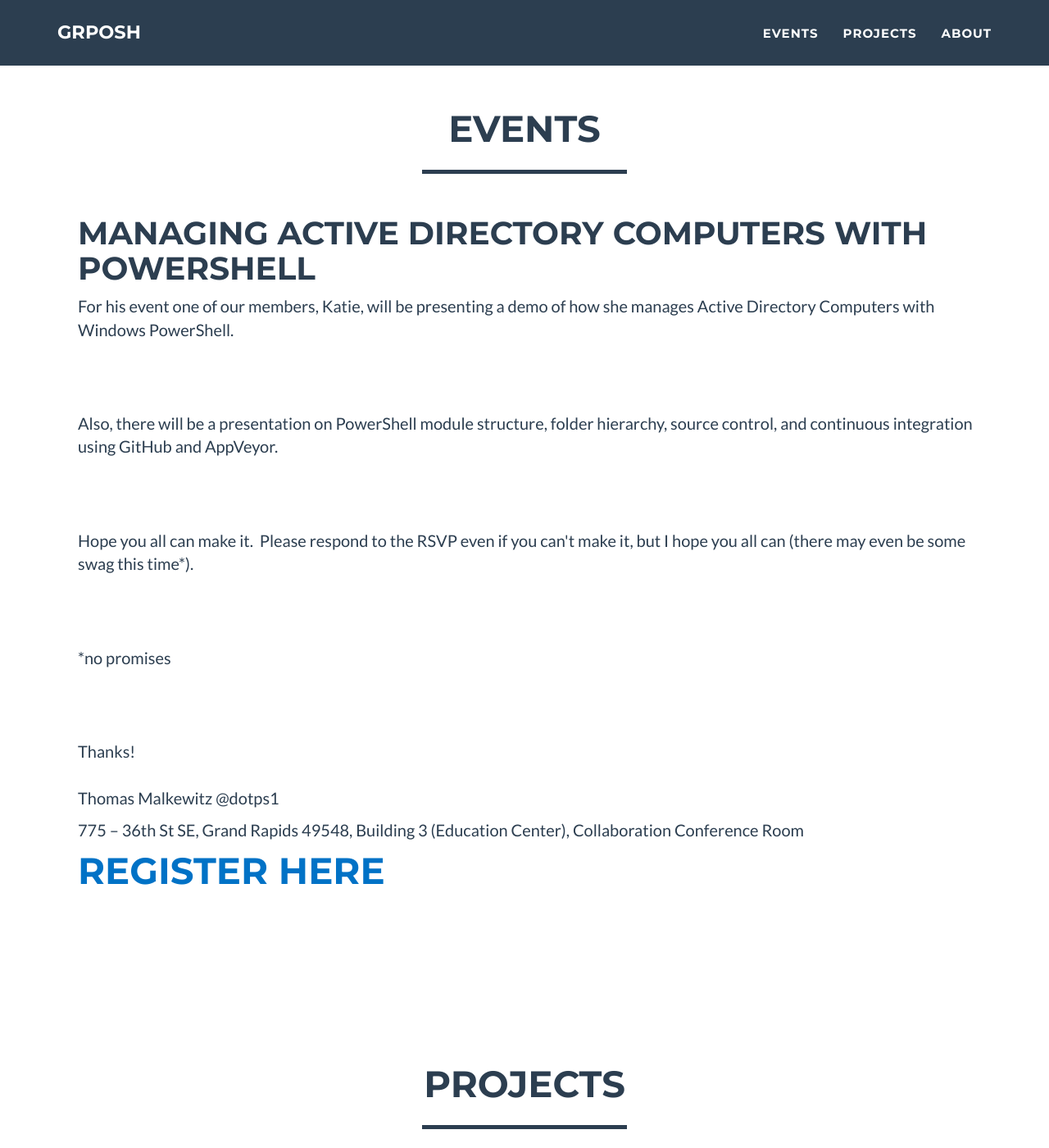
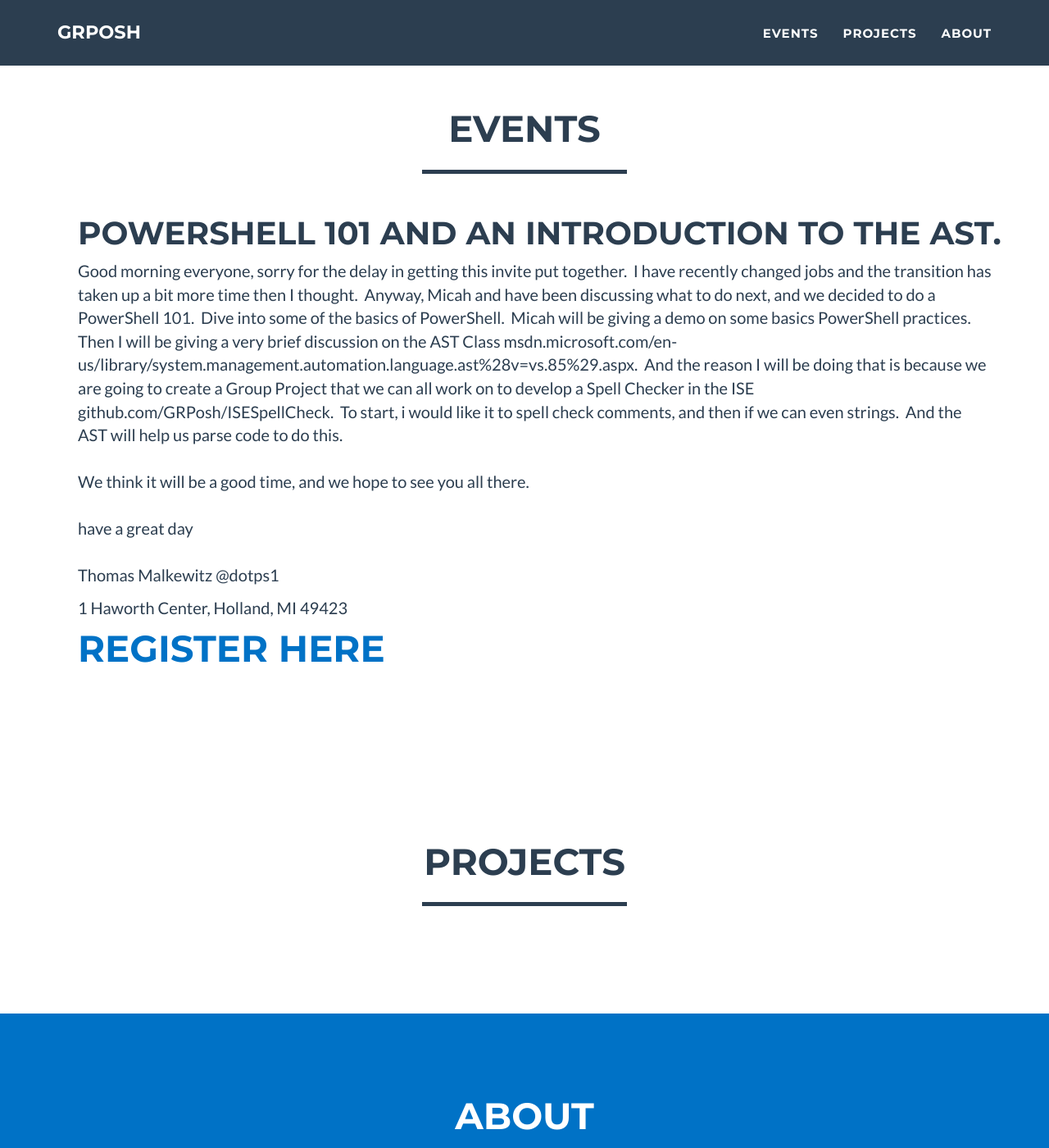
Before and after one commit to GRPosh/GRPosh.github.io, a Jekyll site: the page built from index.html, in a window 1280 px wide and 1400 px high, scrolled down 615 px. Shown: the whole window at 82% size. Built offline with Jekyll 4.4.1, drawn with Linux system fonts in a browser that asks for light colours; nearby versions of some CDN libraries.

Commit message:
Updated Events

```diff
--- a/_data/events.json
+++ b/_data/events.json
@@ -1,28 +1,23 @@
 [{
-    "id":  "http://groupspaces.com/GRPosh/api/events/1054772?alt=json",
-    "title":  "Managing Active Directory Computers with PowerShell",
-    "summary":  "For his event one of our members, Katie, will be presenting a demo of how she manages Active Directory Computers with Windows PowerShell.\u003cbr /\u003e\u003cbr /\u003e \u003cbr /\u003e\u003cbr /\u003eAlso, there will be a presentation on PowerShell module structure, folder hierarchy, source control, and continuous integration using GitHub and AppVeyor.\u003cbr /\u003e\u003cbr /\u003e \u003cbr /\u003e\u003cbr /\u003eHope you all can make it.  Please respond to the RSVP even if you can\u0027t make it, but I hope you all can (there may even be some swag this time*).\u003cbr /\u003e\u003cbr /\u003e \u003cbr /\u003e\u003cbr /\u003e*no promises\u003cbr /\u003e\u003cbr /\u003e \u003cbr /\u003e\u003cbr /\u003eThanks!\u003cbr /\u003e\u003cbr /\u003eThomas Malkewitz @dotps1",
+    "id":  "http://groupspaces.com/GRPosh/api/events/1062634?alt=json",
+    "title":  "PowerShell 101 and an Introduction to the AST.",
+    "summary":  "Good morning everyone, sorry for the delay in getting this invite put together.  I have recently changed jobs and the transition has taken up a bit more time then I thought.  Anyway, Micah and have been discussing what to do next, and we decided to do a PowerShell 101.  Dive into some of the basics of PowerShell.  Micah will be giving a demo on some basics PowerShell practices.  Then I will be giving a very brief discussion on the AST Class msdn.microsoft.com/en-us/library/system.management.automation.language.ast%28v=vs.85%29.aspx.  And the reason I will be doing that is because we are going to create a Group Project that we can all work on to develop a Spell Checker in the ISE github.com/GRPosh/ISESpellCheck.  To start, i would like it to spell check comments, and then if we can even strings.  And the AST will help us parse code to do this.\u003cbr /\u003e\u003cbr /\u003eWe think it will be a good time, and we hope to see you all there.\u003cbr /\u003e\u003cbr /\u003ehave a great day\u003cbr /\u003e\u003cbr /\u003eThomas Malkewitz @dotps1",
     "active":  [
                    {
-                       "active":  "2016-05-19T17:00:00-04:00",
+                       "active":  "2016-06-23T17:30:00-04:00",
                        "time_tbc":  "0",
-                       "ends":  "2016-05-19T18:30:00-04:00",
+                       "ends":  "2016-06-23T19:00:00-04:00",
                        "approximate_description":  "",
-                       "week_of_year_number":  20,
+                       "week_of_year_number":  25,
                        "day_of_week_number":  5
                    }
                ],
     "alt":  {
-                "text/html":  "http://groupspaces.com/GRPosh/item/1054772"
+                "text/html":  "http://groupspaces.com/GRPosh/item/1062634"
             },
-    "embed":  "http://groupspaces.com/GRPosh/embed/item/1054772",
-    "published":  "2016-04-29T00:53:14+00:00",
-    "updated":  "2016-04-29T00:53:00+00:00",
-    "categories":  [
-                       {
-                           "title":  "Club/Group Meeting"
-                       }
-                   ],
+    "embed":  "http://groupspaces.com/GRPosh/embed/item/1062634",
+    "published":  "2016-06-13T12:21:11+00:00",
+    "updated":  "2016-06-13T12:21:00+00:00",
     "author":  {
                    "name":  "Thomas Malkewitz",
                    "email_address":  "get-alias@outlook.com"
@@ -33,6 +28,6 @@
                                "url":  "http://media.groupspaces.com/thumb/s/15535217/h/ed18625e119cf99ae9d570d603c0fe47.jpg"
                            }
               },
-    "location":  "775 – 36th St SE, Grand Rapids 49548, Building 3 (Education Center), Collaboration Conference Room",
-    "date_string":  "\u003cspan class=\"date\"\u003eThursday, May 19th, 2016\u003c/span\u003e at \u003cspan class=\"time\"\u003e5pm\u003c/span\u003e - \u003cspan class=\"time\"\u003e6:30pm\u003c/span\u003e"
+    "location":  "1 Haworth Center, Holland, MI 49423",
+    "date_string":  "\u003cspan class=\"date\"\u003eThursday, June 23rd, 2016\u003c/span\u003e at \u003cspan class=\"time\"\u003e5:30pm\u003c/span\u003e - \u003cspan class=\"time\"\u003e7pm\u003c/span\u003e"
 }]
```
